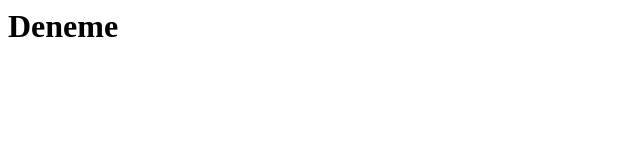
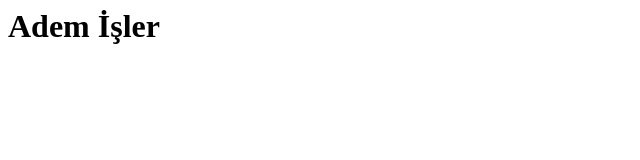
Before and after one commit to idemasler/idemasler.github.io, a plain HTML site: page index.html in a window 1280 px wide. Shown: the whole page, without its empty margins (0-640 px from the left). Drawn offline with Linux system fonts and the light colour scheme.

Commit message:
Update index.html

```diff
--- a/index.html
+++ b/index.html
@@ -1 +1 @@
-<h1>Deneme</h1>
+<h1>Adem İşler</h1>
```
